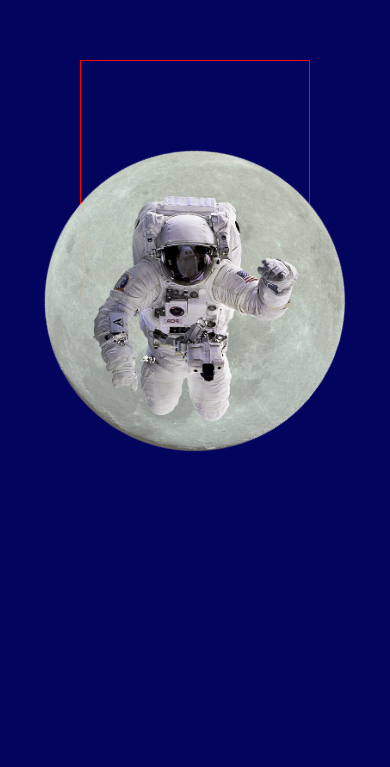
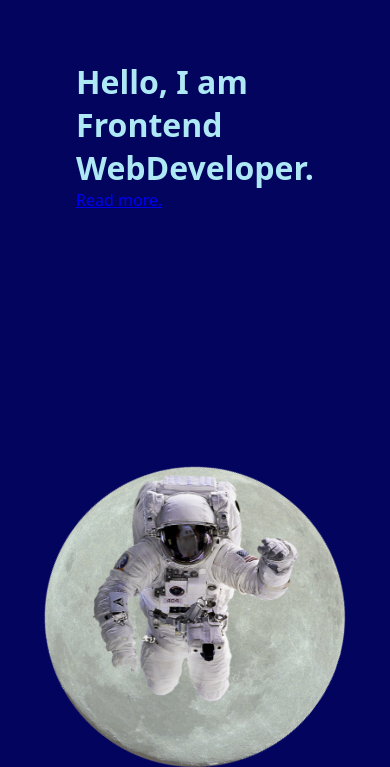
Before and after one commit to bmpandrada/space, a plain HTML site: page index.html in a window 390 px wide. Shown: the part 196-963 px from the top of the page. Drawn offline with Linux system fonts and the light colour scheme.

Commit message:
Update style.css

```diff
--- a/style/style.css
+++ b/style/style.css
@@ -332,7 +332,7 @@ caf0f8 - light
     justify-content: center;
     align-items: center;
     gap: 5em;
-    height: 100vh;
+    height: auto;
 }
 .home-left{
   position: relative;
@@ -514,7 +514,7 @@ transform: scale(1.3);
 }
 .about-container .max-width{
   display: flex;
-  flex-direction:column;
+  flex-direction: column;
   width: 100%;
 }
 .avatars{
@@ -534,14 +534,14 @@ display: flex;
 margin: 0 auto;
 justify-content: center;
 align-items: center;
-flex-direction: column;
+flex-direction: column-reverse;
 gap: 1em;
 height: auto;
+width: auto;
 }
 .home-container .home-left{
-  padding-top: 15em;
-  border: 1px solid red;
-  margin: 15em 0;
+  height: 60vh;
+  align-items: flex-start;
 }
 .moon{
   width:300px;
@@ -564,7 +564,9 @@ height: auto;
   width: 100%;
 }
 .about-container .about-flex{
-  width: 100%;
+  width: auto;
+  height: auto;
+  box-sizing: border-box;
 }
 .avatars{
   width: 250px;
```
